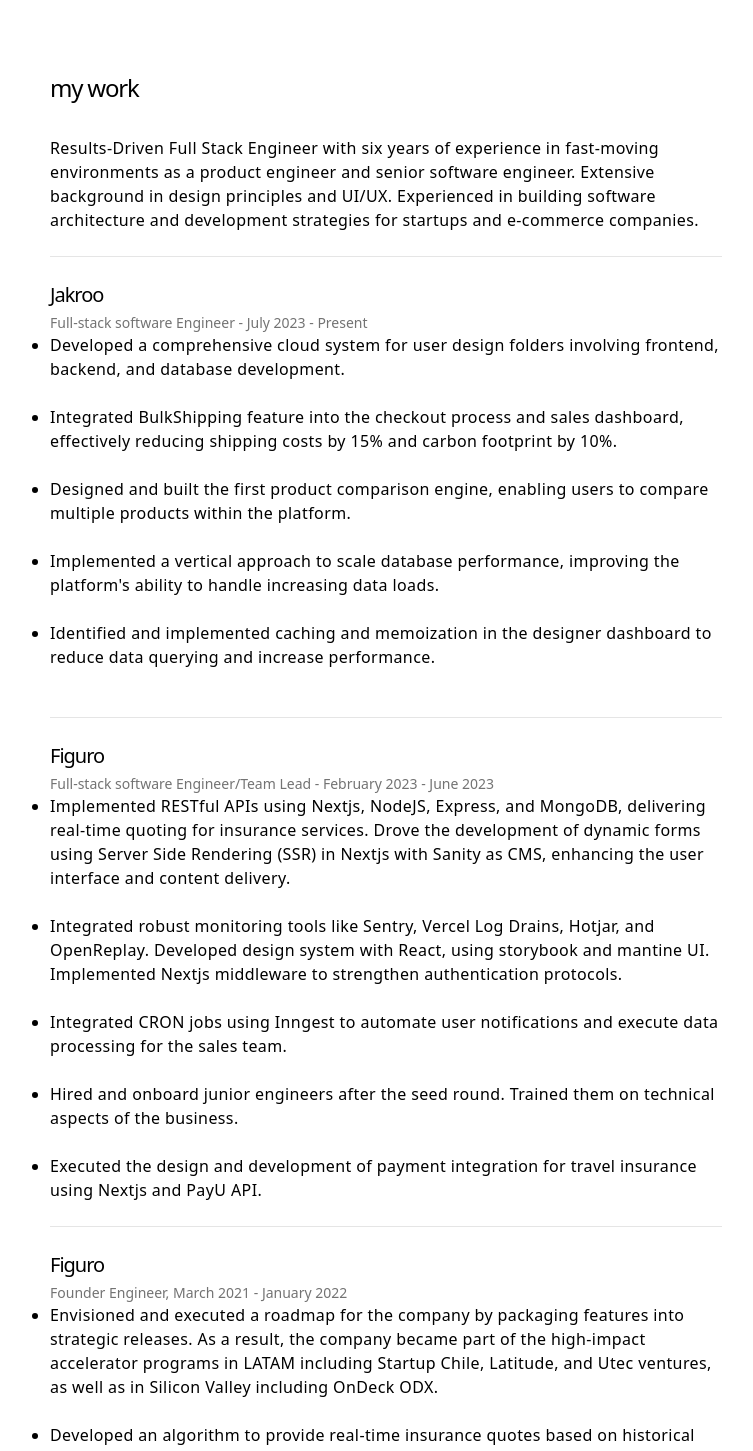
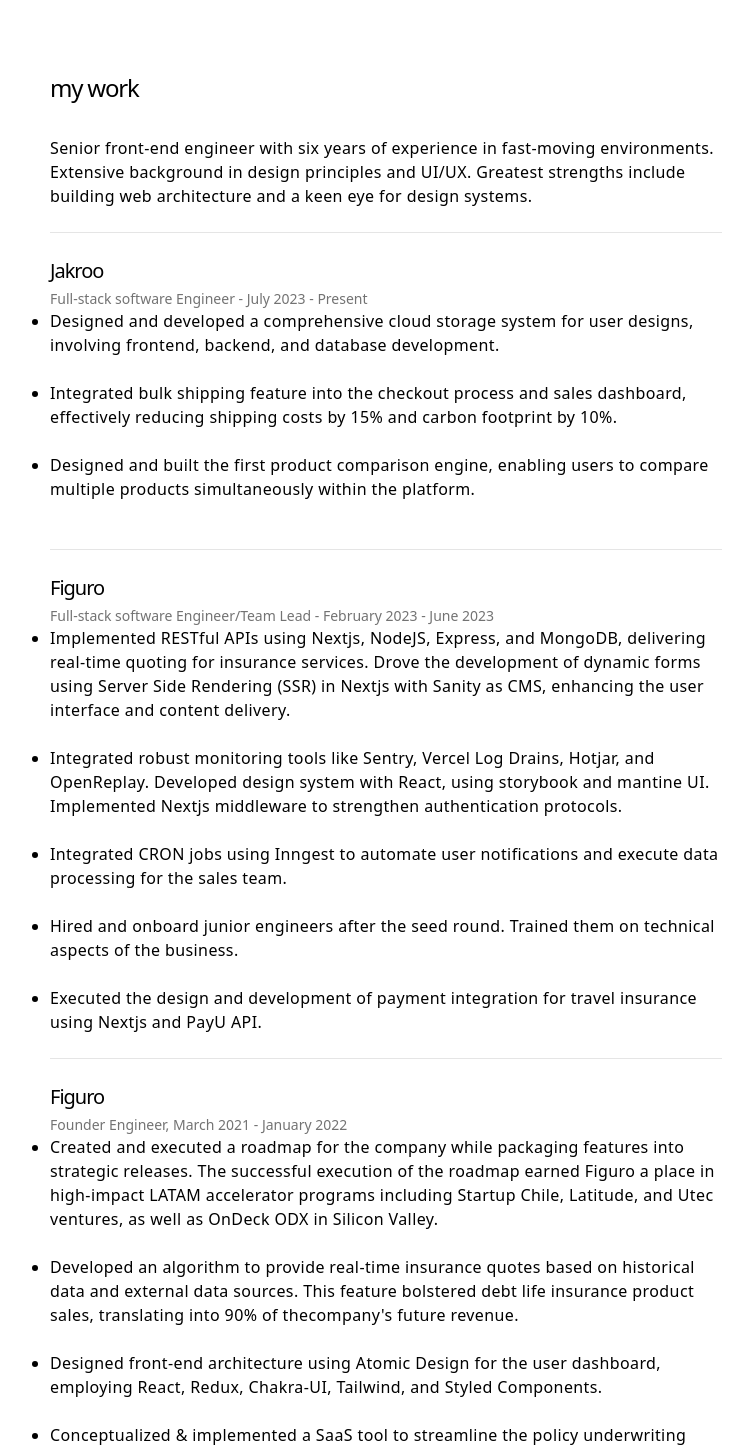
Before and after one commit to Jersonquinterolopez/jersonmorrow.com, a Next.js app: page /work in a window 1280 px wide. Shown: the part 80-1531 px from the top of the page, without its empty margins (254-1007 px from the left). Built offline with nearby package versions, Linux system fonts and the light colour scheme.

Commit message:
Update personal and work descriptions

```diff
--- a/src/app/page.tsx
+++ b/src/app/page.tsx
@@ -66,14 +66,13 @@
   return (
     <section>
       <h1 className="font-medium text-2xl mb-8 tracking-tighter">
-        hey, {`I'm Jerson Morrow 👨🏻‍💻`}
+        Jerson Morrow
       </h1>
       <p className="prose prose-neutral dark:text-neutral-400 tracking-wide">
-        {`I'm a Full Stack Engineer with 6 Years of Hands-On Experience `}|
-        Product Engineer & Senior Software Engineer in Fast-Paced Environments |
-        Strong Background in Design Principles and UI/UX | Expert in Crafting
-        Software Architecture and Development Strategies for Startups and
-        E-commerce.
+        I have worked as a full-stack engineer for the majority of my career but
+        I am known most for my “superpower” in the front end. This is largely
+        due to my natural taste for design and my unique ability to always find
+        the right intersection between UI/UX and web architecture.
       </p>
       <div className="columns-2 sm:columns-3 gap-4 my-8">
         <div className="relative h-40 mb-4">
@@ -138,31 +137,31 @@
         </div>
       </div>
       <div className="prose prose-neutral dark:text-neutral-400 tracking-wide">
+        <p>My experience as a cofounder engineer at:</p>
+        <div className="my-8 flex flex-row space-x-2 w-full h-14 overflow-x-auto">
+          <div className="border border-neutral-200 dark:border-neutral-700 bg-slate-700 dark:bg-neutral-800 rounded flex items-center justify-between px-3 py-4">
+            <Wellbe />
+          </div>
+        </div>
         <p>
-          I spend my free time researching how technology can solve complex
-          social problems involving climate change, economic inequality,
-          education, open banking, and healthcare.
+          was pivotal for discovering my talents in front-end development. This
+          served as a launchpad for my next position at:
         </p>
+        <div className="my-8 flex flex-row space-x-2 w-full h-14 overflow-x-auto">
+          <div className="border border-neutral-200 dark:border-neutral-700 bg-neutral-50 dark:bg-neutral-800 rounded flex items-center justify-between px-3 py-4">
+            <FiguroSVG />
+          </div>
+        </div>
+        <p>where I managed web architecture and design systems.</p>
       </div>
       <div className="prose prose-neutral dark:prose-invert">
         <p className="dark:text-neutral-400 tracking-wide">
           While working with modern web technologies {`I'm`} constantly
-          expanding my knowledge in different areas of software development like
-          AI. I like the idea of making an impact in the web development
-          community, building compilers, frameworks, and tools.{" "}
-          {`That's why I'm`} so hyped about languages like Rust.
+          expanding my knowledge in different areas like AI. I like the idea of
+          making an impact in the web development community, building compilers,
+          frameworks, and tools. {`That's why I'm`} so hyped about languages
+          like Rust and technologies like Web Assembly.
         </p>
-      </div>
-      <div className="prose prose-neutral dark:text-neutral-400 tracking-wide">
-        <p>I cofounded two startups during the last five years:</p>
-      </div>
-      <div className="my-8 flex flex-row space-x-2 w-full h-14 overflow-x-auto">
-        <div className="border border-neutral-200 dark:border-neutral-700 bg-neutral-50 dark:bg-neutral-800 rounded flex items-center justify-between px-3 py-4">
-          <FiguroSVG />
-        </div>
-        <div className="border border-neutral-200 dark:border-neutral-700 bg-slate-700 dark:bg-neutral-800 rounded flex items-center justify-between px-3 py-4">
-          <Wellbe />
-        </div>
       </div>
       <hr className="my-6 border-neutral-100 dark:border-neutral-700" />
       <ul className="flex flex-col md:flex-row mt-8 space-x-0 md:space-x-4 space-y-2 md:space-y-0 font-sm text-neutral-600 dark:text-neutral-300">
--- a/src/app/work/page.tsx
+++ b/src/app/work/page.tsx
@@ -11,11 +11,10 @@
       <h1 className="font-medium text-2xl mb-8 tracking-tighter">my work</h1>
       <div className="prose prose-neutral dark:prose-invert">
         <p className="dark:text-neutral-300 tracking-wide">
-          Results-Driven Full Stack Engineer with six years of experience in
-          fast-moving environments as a product engineer and senior software
-          engineer. Extensive background in design principles and UI/UX.
-          Experienced in building software architecture and development
-          strategies for startups and e-commerce companies.
+          Senior front-end engineer with six years of experience in fast-moving
+          environments. Extensive background in design principles and UI/UX.
+          Greatest strengths include building web architecture and a keen eye
+          for design systems.
         </p>
         <hr className="my-6 border-neutral-200 dark:border-neutral-700" />
         <h2 className="font-medium text-xl mb-1 tracking-tighter">Jakroo</h2>
@@ -27,30 +26,20 @@
           className="dark:text-neutral-300 tracking-wide"
         >
           <li>
-            Developed a comprehensive cloud system for user design folders
-            involving frontend, backend, and database development.
+            Designed and developed a comprehensive cloud storage system for user
+            designs, involving frontend, backend, and database development.
           </li>
           <br />
           <li>
-            Integrated BulkShipping feature into the checkout process and sales
+            Integrated bulk shipping feature into the checkout process and sales
             dashboard, effectively reducing shipping costs by 15% and carbon
             footprint by 10%.
           </li>
           <br />
           <li>
             Designed and built the first product comparison engine, enabling
-            users to compare multiple products within the platform.
-          </li>
-          <br />
-          <li>
-            Implemented a vertical approach to scale database performance,
-            improving the {`platform's`} ability to handle increasing data
-            loads.
-          </li>
-          <br />
-          <li>
-            Identified and implemented caching and memoization in the designer
-            dashboard to reduce data querying and increase performance.
+            users to compare multiple products simultaneously within the
+            platform.
           </li>
         </ul>
         <br />
@@ -103,23 +92,24 @@
           className="dark:text-neutral-300 tracking-wide"
         >
           <li>
-            Envisioned and executed a roadmap for the company by packaging
-            features into strategic releases. As a result, the company became
-            part of the high-impact accelerator programs in LATAM including
-            Startup Chile, Latitude, and Utec ventures, as well as in Silicon
-            Valley including OnDeck ODX.
+            Created and executed a roadmap for the company while packaging
+            features into strategic releases. The successful execution of the
+            roadmap earned Figuro a place in high-impact LATAM accelerator
+            programs including Startup Chile, Latitude, and Utec ventures, as
+            well as OnDeck ODX in Silicon Valley.
           </li>
           <br />
           <li>
             Developed an algorithm to provide real-time insurance quotes based
             on historical data and external data sources. This feature bolstered
             debt life insurance product sales, translating into 90% of the
-            {`company's`} ongoing revenue.
+            {`company's`} future revenue.
           </li>
           <br />
           <li>
-            Designed front-end architecture of the user dashboard, employing
-            React, Redux, Chakra-UI, Tailwind, and Styled Components.
+            Designed front-end architecture using Atomic Design for the user
+            dashboard, employing React, Redux, Chakra-UI, Tailwind, and Styled
+            Components.
           </li>
           <br />
           <li>
@@ -141,8 +131,7 @@
           <br />
           <li>
             Spearheaded the implementation of CI/CD pipelines through GitHub
-            Actions and Firebase preview channels, enabling seamless software
-            updates.
+            Actions and Firebase preview channels.
           </li>
           <br />
           <li>
@@ -159,6 +148,13 @@
           style={{ listStyleType: "disc" }}
           className="dark:text-neutral-300 tracking-wide"
         >
+          <li>
+            Spearheaded UI prototyping and design for the {`company's`} website,
+            implemented an intuitive and responsive interface; followed by
+            development using Pure CSS modules, HTML, Vanilla Javascript, and
+            Node.js to ensure seamless user experience and functionality.
+          </li>
+          <br />
           <li>
             Developed a technology to improve how people connect with their
             healthcare system. Packaging healthcare knowledge into a chatbot to
```
